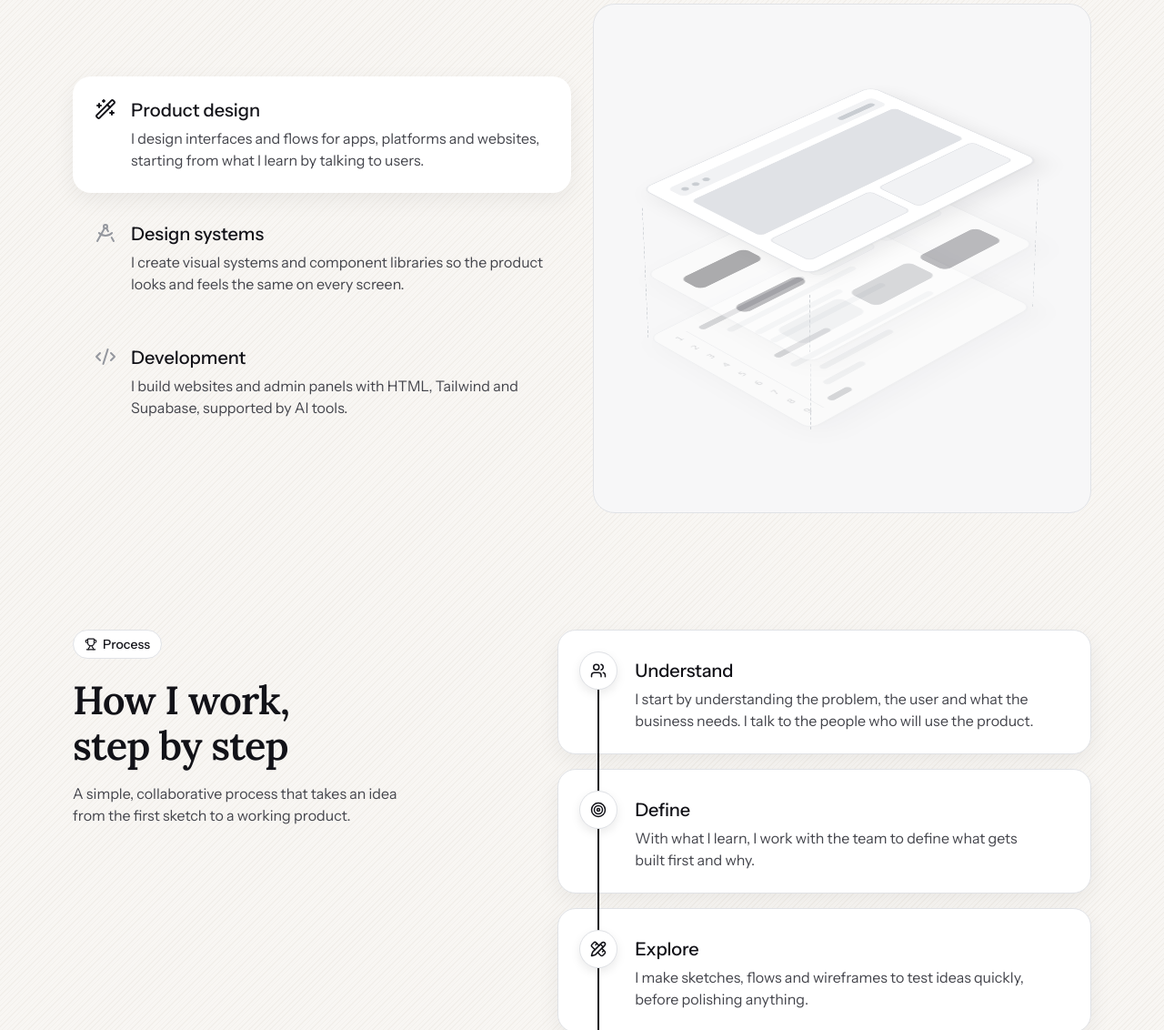
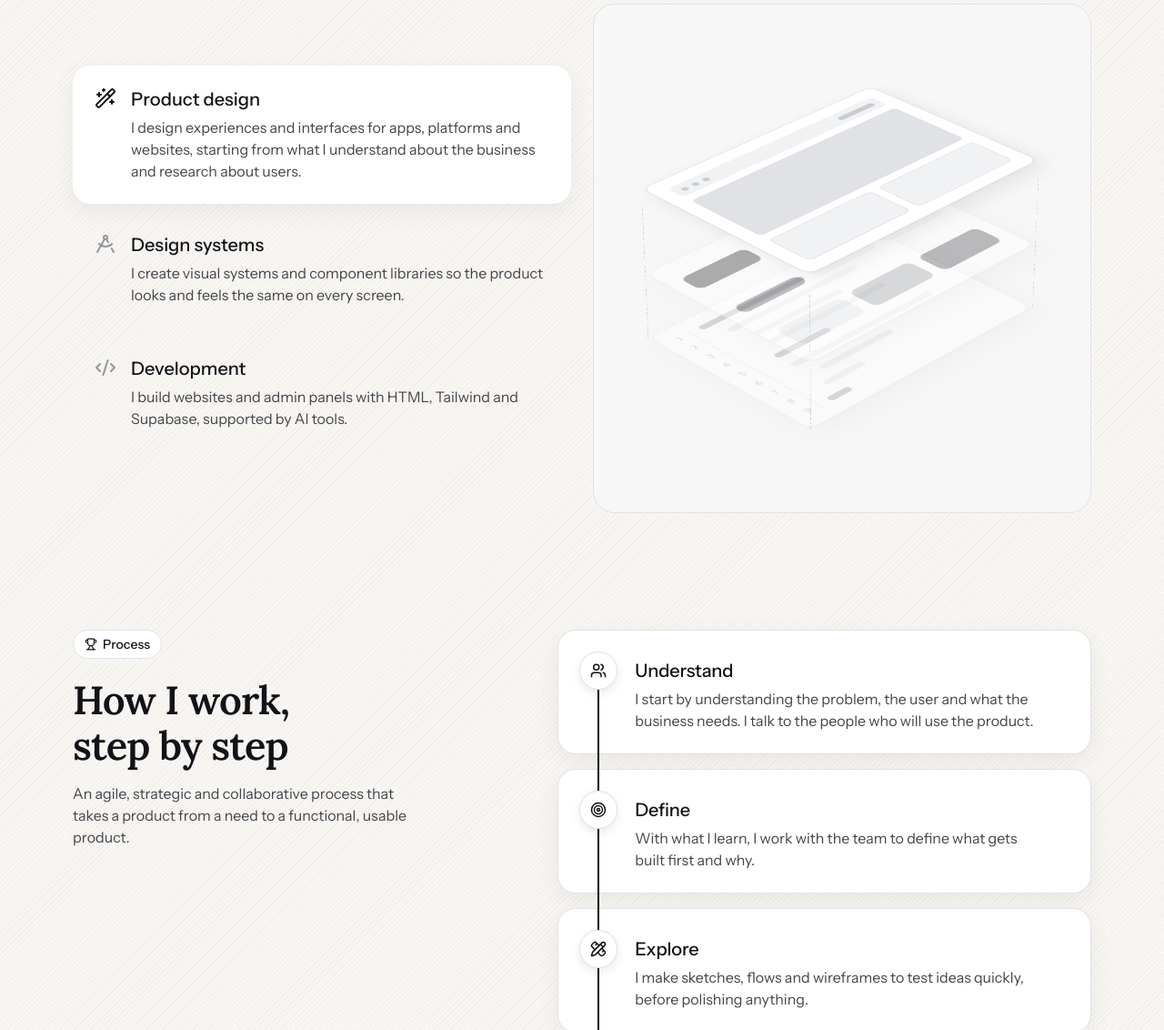
Before and after one commit to DavinSane-Space/davinsane-web, a plain HTML site: page index.html in a window 1280 px wide. Shown: the part 3160-4292 px from the top of the page at 91% size. Drawn offline with nearby package versions, Linux system fonts and the light colour scheme.

```diff
--- a/index.html
+++ b/index.html
@@ -636,7 +636,7 @@
           <svg class="sv-icon" aria-hidden="true" xmlns="http://www.w3.org/2000/svg" viewBox="0 0 24 24" fill="none" stroke="currentColor" stroke-width="2" stroke-linecap="round" stroke-linejoin="round"><path d="m21.64 3.64-1.28-1.28a1.21 1.21 0 0 0-1.72 0L2.36 18.64a1.21 1.21 0 0 0 0 1.72l1.28 1.28a1.2 1.2 0 0 0 1.72 0L21.64 5.36a1.2 1.2 0 0 0 0-1.72"/><path d="m14 7 3 3"/><path d="M5 6v4"/><path d="M19 14v4"/><path d="M10 2v2"/><path d="M7 8H3"/><path d="M21 16h-4"/><path d="M11 3H9"/></svg>
           <span class="sv-text">
             <span class="sv-title" data-i18n="sv1_title">Product design</span>
-            <span class="sv-body" data-i18n="sv1_body">I design interfaces and flows for apps, platforms and websites, starting from what I learn by talking to users.</span>
+            <span class="sv-body" data-i18n="sv1_body">I design experiences and interfaces for apps, platforms and websites, starting from what I understand about the business and research about users.</span>
           </span>
         </button>
         <button type="button" class="sv-item" role="tab" id="sv-tab-system" aria-selected="false" aria-controls="sv-panel" tabindex="-1" data-layer="system">
@@ -747,7 +747,7 @@
           <span data-i18n="pr_eyebrow">Process</span>
         </span>
         <h2 id="pr-title" class="pr-h2" data-i18n="pr_title">How I work, step by step</h2>
-        <p class="pr-lead" data-i18n="pr_lead">A simple, collaborative process that takes an idea from the first sketch to a working product.</p>
+        <p class="pr-lead" data-i18n="pr_lead">An agile, strategic and collaborative process that takes a product from a need to a functional, usable product.</p>
       </div>
       <div class="pr-steps" id="pr-steps">
         <span class="pr-track" aria-hidden="true"></span>
@@ -1154,14 +1154,14 @@
       sv_title:       'How I can help',
       sv_lead:        'I can help you design the product, organize it into a system and, if needed, build it.',
       sv1_title:      'Product design',
-      sv1_body:       'I design interfaces and flows for apps, platforms and websites, starting from what I learn by talking to users.',
+      sv1_body:       'I design experiences and interfaces for apps, platforms and websites, starting from what I understand about the business and research about users.',
       sv2_title:      'Design systems',
       sv2_body:       'I create visual systems and component libraries so the product looks and feels the same on every screen.',
       sv3_title:      'Development',
       sv3_body:       'I build websites and admin panels with HTML, Tailwind and Supabase, supported by AI tools.',
       pr_eyebrow:     'Process',
       pr_title:       'How I work, step by step',
-      pr_lead:        'A simple, collaborative process that takes an idea from the first sketch to a working product.',
+      pr_lead:        'An agile, strategic and collaborative process that takes a product from a need to a functional, usable product.',
       pr1_title:      'Understand',
       pr1_body:       'I start by understanding the problem, the user and what the business needs. I talk to the people who will use the product.',
       pr2_title:      'Define',
@@ -1254,14 +1254,14 @@
       sv_title:       'Cómo puedo ayudarte',
       sv_lead:        'Te ayudo a diseñar el producto, ordenarlo en un sistema y, si hace falta, construirlo.',
       sv1_title:      'Diseño de producto',
-      sv1_body:       'Diseño interfaces y flujos para apps, plataformas y sitios web, partiendo de lo que aprendo hablando con los usuarios.',
+      sv1_body:       'Diseño experiencias e interfaces para apps, plataformas y sitios web, partiendo de lo que entiendo del negocio e investigo de los usuarios.',
       sv2_title:      'Sistemas de diseño',
       sv2_body:       'Creo sistemas visuales y librerías de componentes para que el producto se vea y se sienta igual en cada pantalla.',
       sv3_title:      'Desarrollo',
       sv3_body:       'Construyo sitios y paneles de administración con HTML, Tailwind y Supabase, apoyado en herramientas de IA.',
       pr_eyebrow:     'Proceso',
       pr_title:       'Así trabajo, paso a paso',
-      pr_lead:        'Un proceso simple y colaborativo para llevar una idea desde el primer boceto hasta un producto funcionando.',
+      pr_lead:        'Un proceso ágil, estratégico y colaborativo para llevar un producto desde una necesidad hasta convertirlo en un producto funcional y usable.',
       pr1_title:      'Entender',
       pr1_body:       'Empiezo por entender el problema, al usuario y lo que necesita el negocio. Hablo con las personas que van a usar el producto.',
       pr2_title:      'Definir',
```
